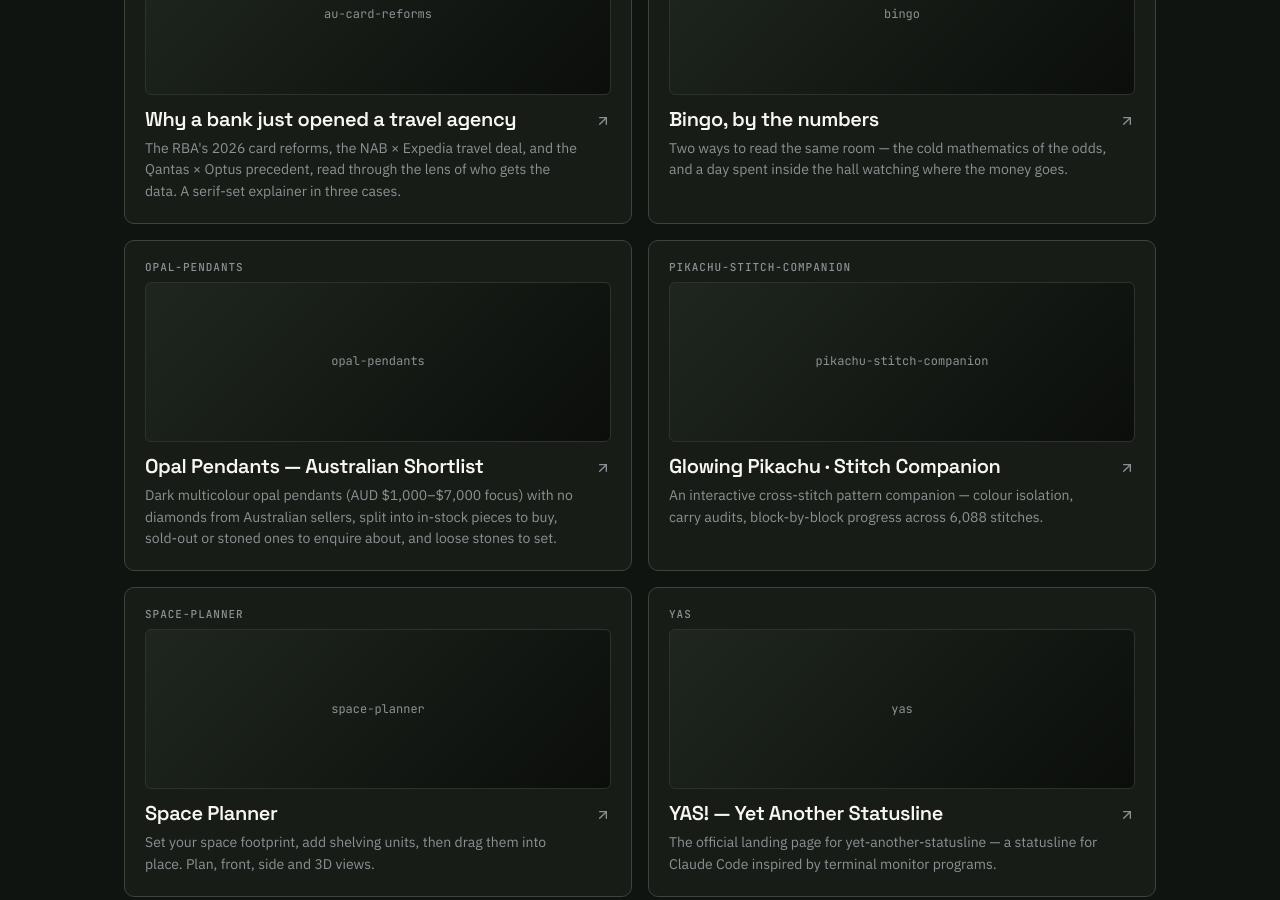
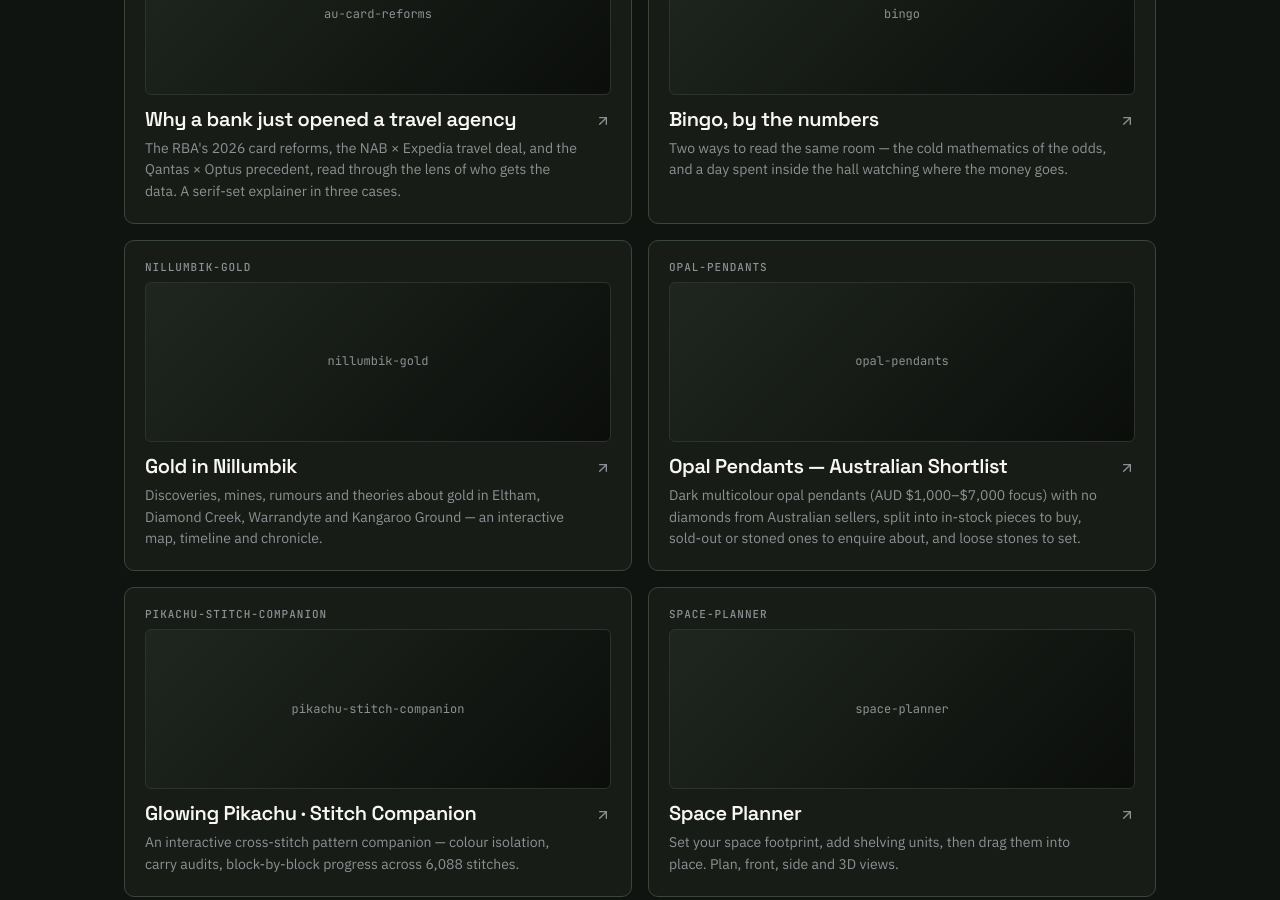
Before and after one commit to tmck-code/tmck-code.github.io, a Jekyll site: the page built from pages.html, in a window 1280 px wide and 900 px high, scrolled down 304 px. Built offline with Jekyll 4.4.1, drawn with Linux system fonts in a browser that asks for light colours.

Commit message:
add page

```diff
--- a/_data/pages.yml
+++ b/_data/pages.yml
@@ -14,6 +14,12 @@
   blurb: >-
     Two ways to read the same room — the cold mathematics of the odds, and a day
     spent inside the hall watching where the money goes.
+- name: nillumbik-gold
+  title: Gold in Nillumbik
+  url: https://tmck-code.github.io/pages/nillumbik-gold/index.html
+  blurb: >-
+    Discoveries, mines, rumours and theories about gold in Eltham, Diamond Creek,
+    Warrandyte and Kangaroo Ground — an interactive map, timeline and chronicle.
 - name: opal-pendants
   title: Opal Pendants — Australian Shortlist
   url: https://tmck-code.github.io/pages/opal-pendants/index.html
```
